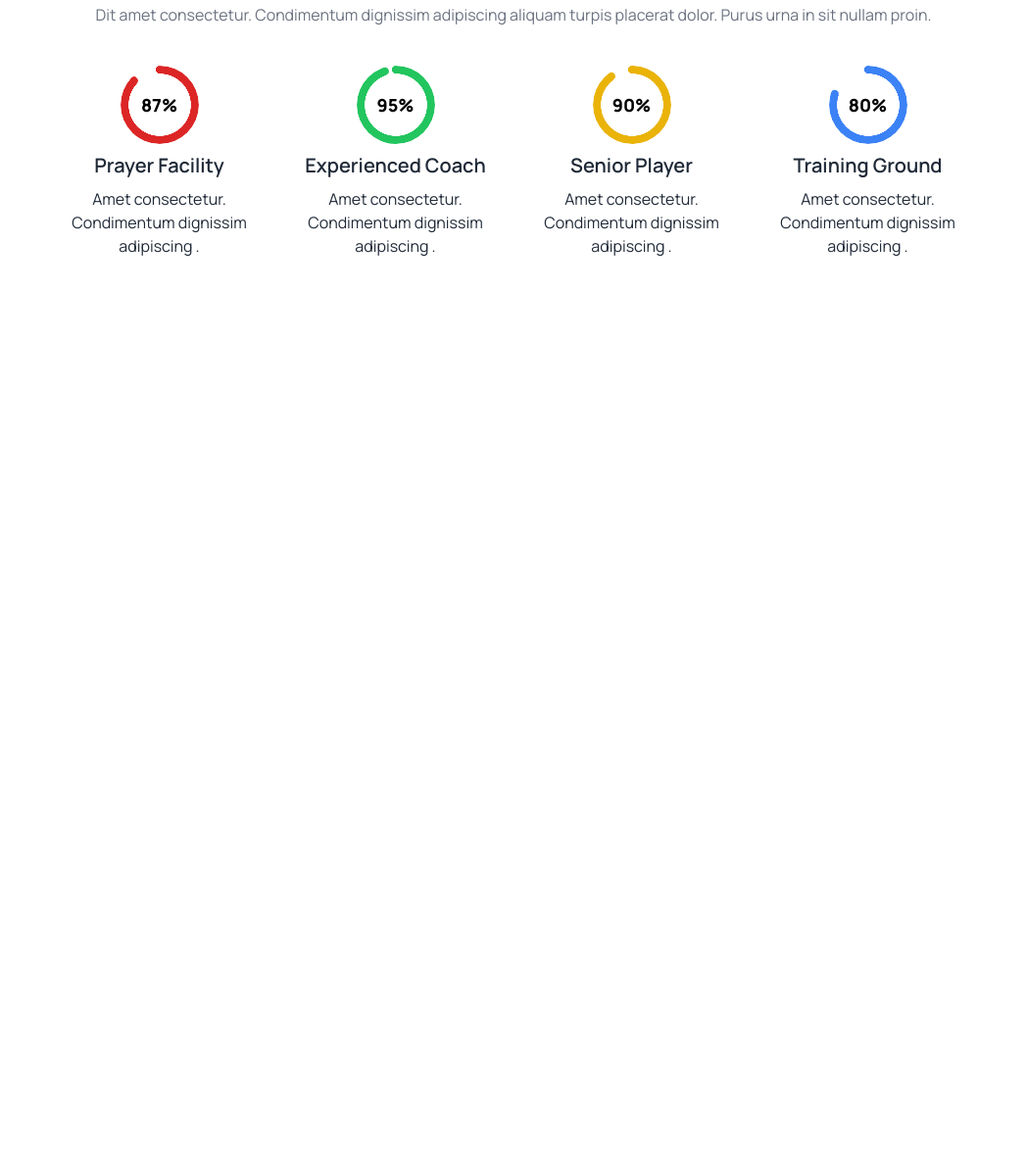
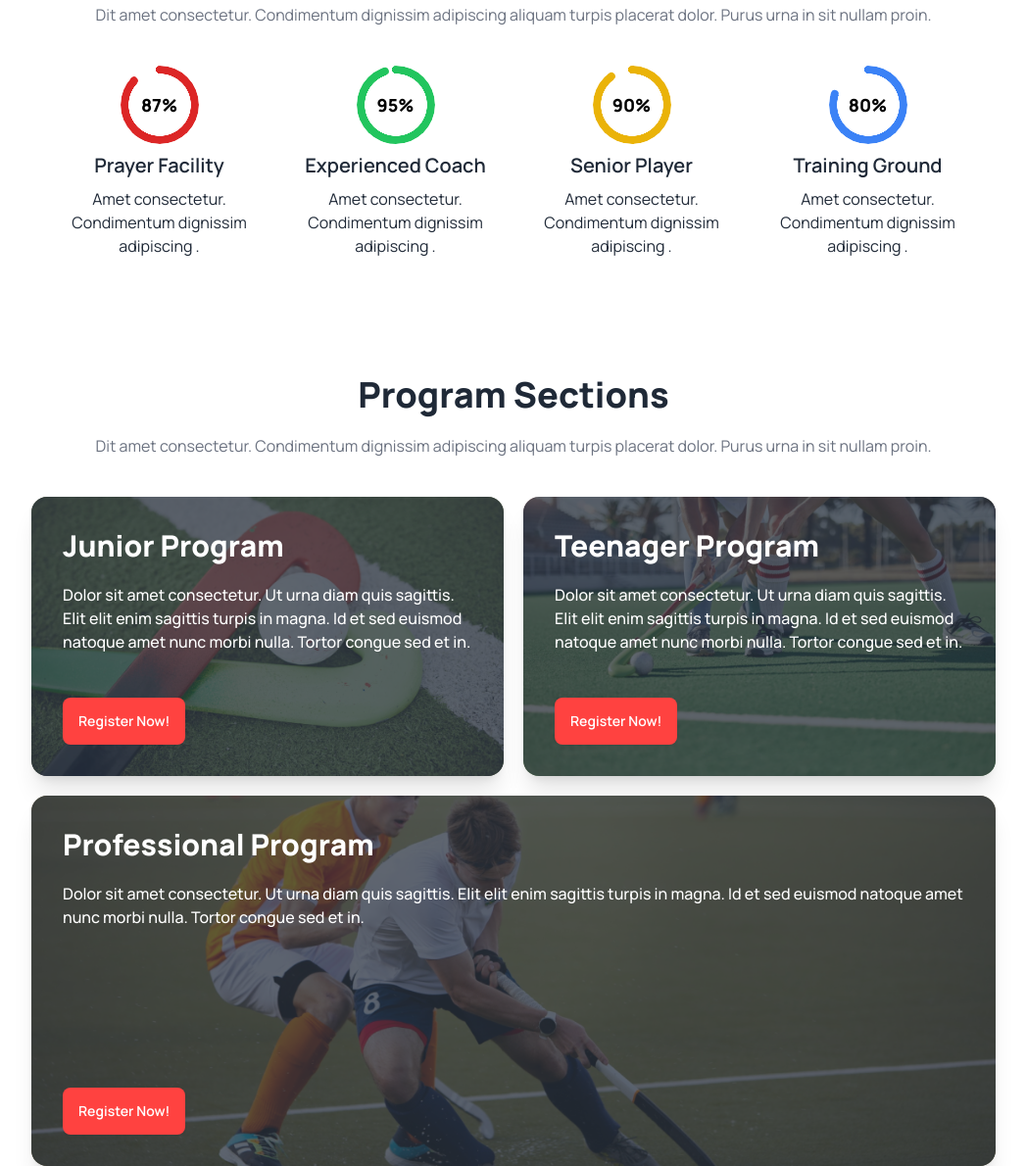
Before and after one commit to SifatSararChistee/hockey-project, a plain HTML site: page index.html in a window 1280 px wide. Shown: the part 784-1974 px from the top of the page at 98% size, without its empty margins (116-1163 px from the left). Before the commit the page ends 1087 px from the top, so only its background shows below. Drawn offline with nearby package versions, Linux system fonts and the light colour scheme.

Commit message:
added program section

```diff
--- a/index.html
+++ b/index.html
@@ -175,6 +175,60 @@
                 </div>
             </div>
          </section>
+<!-- *program section -->
+    <section class="max-w-screen-lg mx-auto mt-6 lg:mt-20 px-5">
+    <h1 class="text-4xl font-extrabold mb-5 text-center">
+        Program Sections
+    </h1>
+    <p class="text-base font-normal mb-10 text-center text-gray-500">Dit amet consectetur. Condimentum dignissim adipiscing aliquam turpis placerat dolor. Purus urna in sit nullam proin.  </p>
+       <div class="grid grid-cols-1 lg:grid-cols-2 md:grid-cols-2  gap-5 place-items-center">
+        <div class="card bg-base-100 image-full w-96 lg:w-full shadow-xl">
+            <figure>
+              <img
+                src="Images/2.png"
+                alt="Shoes" />
+            </figure>
+            <div class="card-body space-y-3 ">
+              <h2 class="card-title text-3xl font-extrabold  text-white">Junior Program</h2>
+              <p class="text-base font-medium text-white" >Dolor sit amet consectetur. Ut urna diam quis sagittis. Elit elit
+                enim sagittis turpis in magna. Id et sed euismod natoque amet nunc morbi nulla. Tortor congue sed et in.</p>
+              <div class="card-actions">
+                <button class="btn btn-bg-primary border-none text-white">Register Now!</button>
+              </div>
+            </div>
+          </div>
+        <div class="card bg-base-100 image-full shadow-xl w-96 lg:w-full">
+            <figure>
+              <img
+                src="Images/3.png"
+                alt="Shoes" />
+            </figure>
+            <div class="card-body space-y-3">
+              <h2 class="card-title text-3xl font-extrabold text-white">Teenager Program</h2>
+              <p class="text-base font-medium text-white" >Dolor sit amet consectetur. Ut urna diam quis sagittis. Elit elit
+                enim sagittis turpis in magna. Id et sed euismod natoque amet nunc morbi nulla. Tortor congue sed et in.</p>
+              <div class="card-actions">
+                <button class="btn btn-bg-primary border-none text-white">Register Now!</button>
+              </div>
+            </div>
+          </div>
+        <div class="card bg-base-100 image-full shadow-xl w-96 lg:w-full lg:col-span-2">
+            <figure>
+              <img
+                src="Images/4.png"
+                alt="Shoes" />
+            </figure>
+            <div class="card-body space-y-3">
+              <h2 class="card-title text-3xl font-extrabold text-white">Professional Program</h2>
+              <p class="text-base font-medium text-white" >Dolor sit amet consectetur. Ut urna diam quis sagittis. Elit elit
+                enim sagittis turpis in magna. Id et sed euismod natoque amet nunc morbi nulla. Tortor congue sed et in.</p>
+              <div class="card-actions">
+                <button class="btn btn-bg-primary border-none text-white">Register Now!</button>
+              </div>
+            </div>
+          </div>
+       </div>
+</section>
     </main>
     <footer></footer>
   </body>
```
